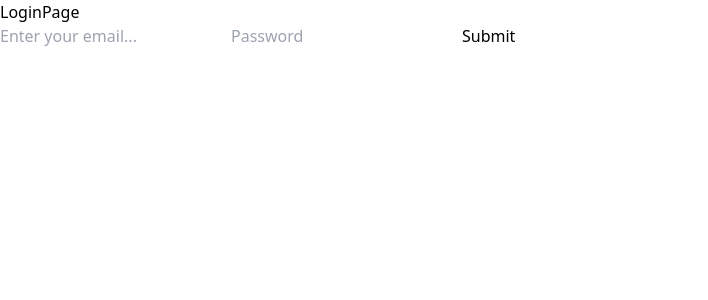
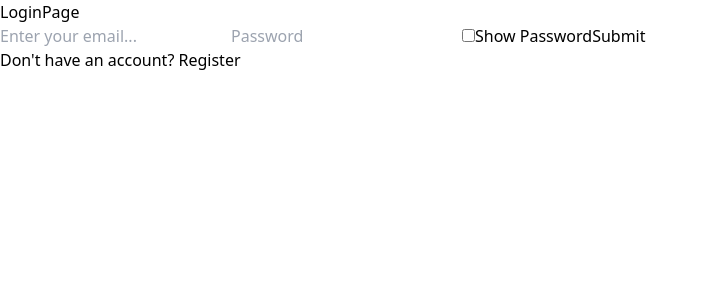
Before and after one commit to sheda3838/mern-note-app, a React app in the folder frontend/: page /login in a window 1280 px wide. Shown: the top 300 px of the page, without its empty margins (0-708 px from the left). Built offline with nearby package versions, Linux system fonts and the light colour scheme; the HTML template or start-up script is replaced by a standard one.

Commit message:
Add links to navigate between login and regsiter page

```diff
--- a/frontend/src/pages/LoginPage.jsx
+++ b/frontend/src/pages/LoginPage.jsx
@@ -1,11 +1,13 @@
 import React, { useState } from "react";
 import { useAuth } from "../context/AuthContext";
+import { Link } from "react-router-dom";
 
 function LoginPage() {
   const { login, api } = useAuth(); //get login function and axios instance
   const [email, setEmail] = useState("");
   const [password, setPassword] = useState("");
   const [error, setError] = useState("");
+  const [showPassword, setShowPassword] = useState(false);
 
   const handleSubmit = async (e) => {
     e.preventDefault();
@@ -30,13 +32,15 @@ function LoginPage() {
           required
         />
         <input
-          type="password"
+          type={showPassword ? "text" : "password"}
           placeholder="Password"
           value={password}
           onChange={(e) => setPassword(e.target.value)}
           required
         />
+        <input type="checkbox" name="showPassword" onChange={(e) => setShowPassword(e.target.checked)} />Show Password
         <button type="submit">Submit</button>
+        <p>Don't have an account? <Link to="/register">Register</Link></p>
       </form>
     </div>
   );
--- a/frontend/src/pages/RegisterPage.jsx
+++ b/frontend/src/pages/RegisterPage.jsx
@@ -1,5 +1,6 @@
 import React, { useState } from "react";
 import { useAuth } from "../context/AuthContext";
+import { Link } from "react-router-dom";
 
 function RegisterPage() {
   const { api, login } = useAuth();
@@ -7,6 +8,7 @@ function RegisterPage() {
   const [email, setEmail] = useState("");
   const [password, setPassword] = useState("");
   const [error, setError] = useState("");
+  const [showPassword, setShowPassword] = useState(false);
 
   const handleSubmit = async (e) => {
     e.preventDefault();
@@ -48,14 +50,16 @@ function RegisterPage() {
         />
 
         <input
-          type="password"
+          type={showPassword ? "text" : "password"}
           value={password}
           placeholder="Enter your password"
           onChange={(e) => setPassword(e.target.value)}
           required
         />
+        <input type="checkbox" name="showPassword" onChange={(e) => setShowPassword(e.target.checked)} />Show Password
 
         <button type="submit">Register</button>
+        <p>Already have an account? <Link to="/login">Login</Link></p>
       </form>
     </div>
   );
```
